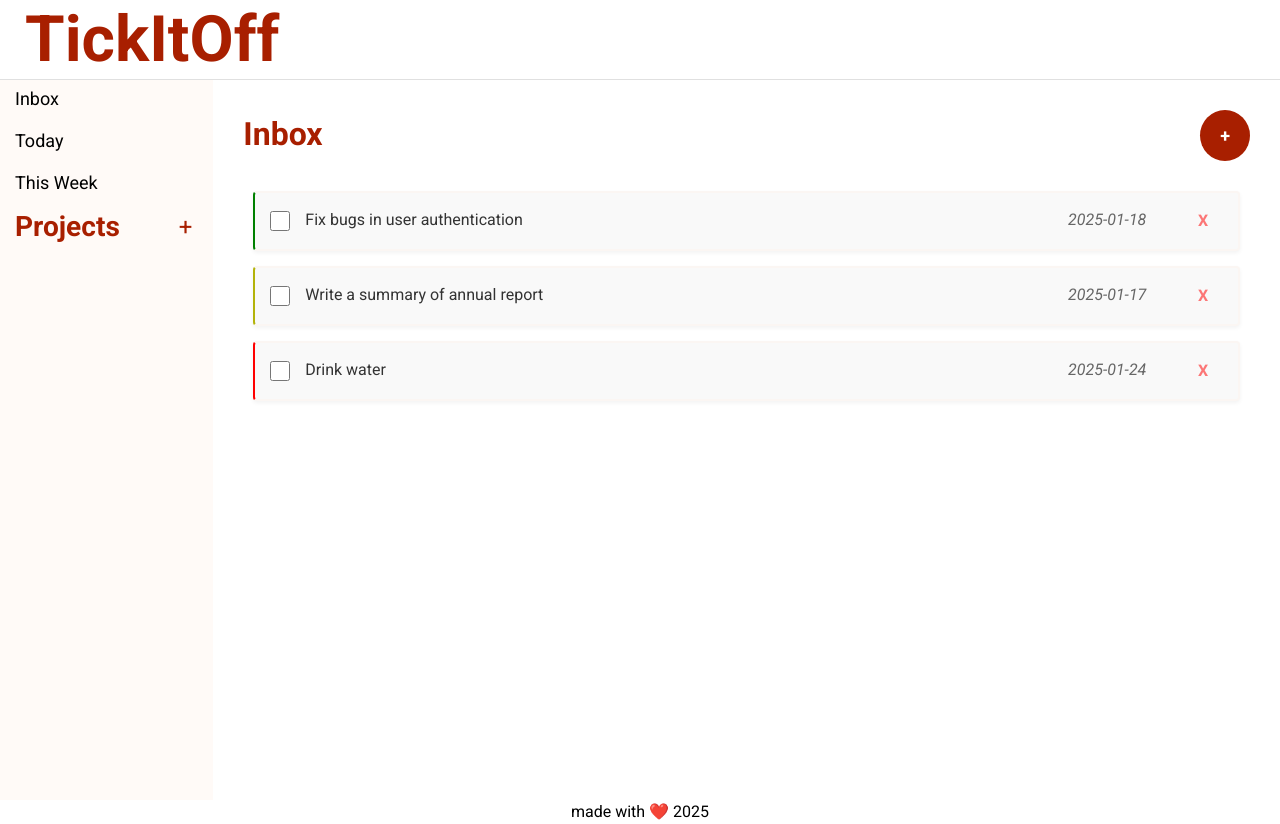
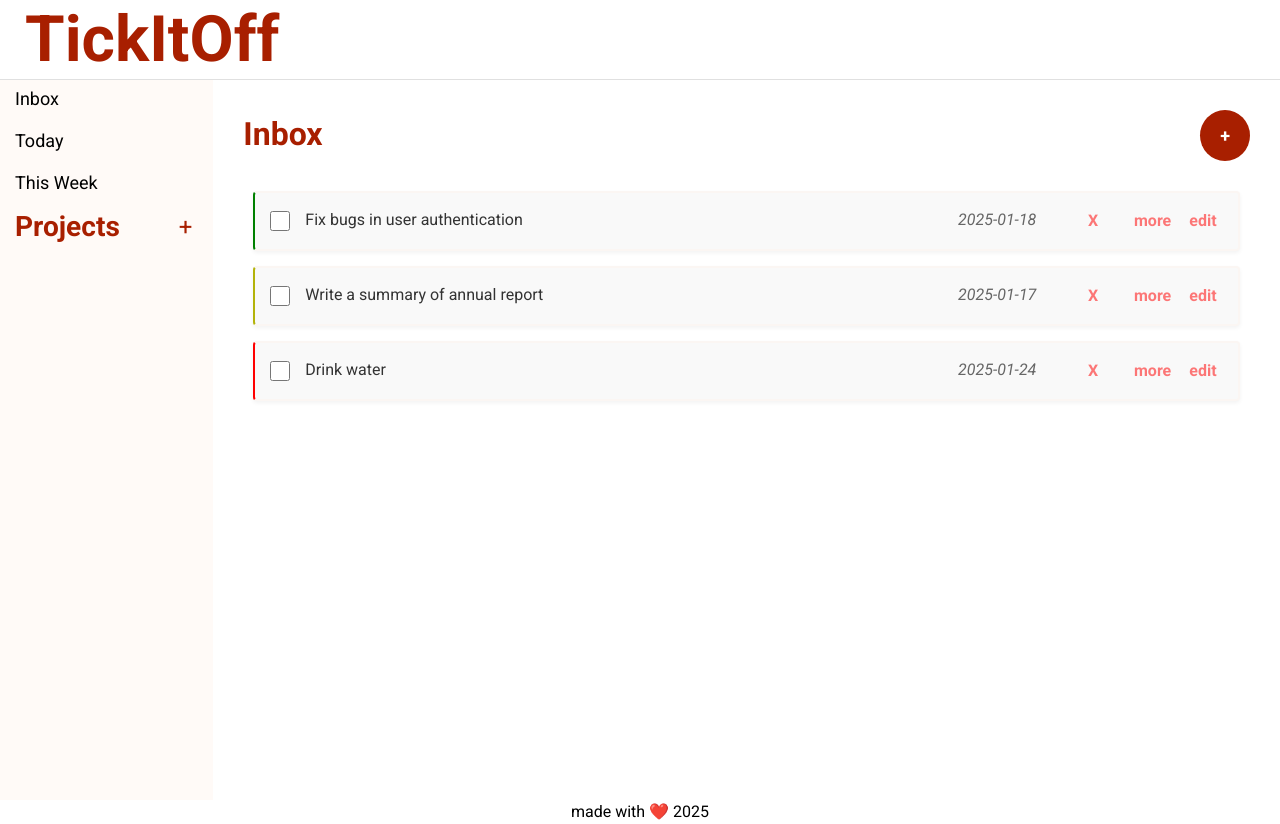
Before and after one commit to Soham-Powar/Todo-List, a website built with webpack: page src/template.html in a window 1280 px wide. Built offline with nearby package versions, Linux system fonts and the light colour scheme.

Commit message:
Add more and edit buttons to todos.

```diff
--- a/src/dom/dom.css
+++ b/src/dom/dom.css
@@ -93,7 +93,7 @@ form {
 	box-shadow: 0 2px 4px rgba(0, 0, 0, 0.05);
 	transition: box-shadow 0.3s ease;
 	display: grid;
-	grid-template-columns: 20px 1fr 100px 40px;
+	grid-template-columns: 20px 1fr 100px 40px 40px 40px;
 	gap: 15px;
 	padding: 15px;
 }
--- a/src/dom/mainContainer.js
+++ b/src/dom/mainContainer.js
@@ -1,6 +1,7 @@
 import './dom.css'
 import getActiveProject from '../modules/getActiveProject';
 import setPriorityStyle from './setPriorityStyle';
+import setDescriptionClickEvent from '../modules/setDescriptionClickEvent'
 
 const mainContainer = document.querySelector('.main-container');
 const mainContainerHeading = document.querySelector('.head > h3')
@@ -38,8 +39,18 @@ export default function renderMainContainer() {
 
 		const removeTodoBtn = document.createElement('button');
 		removeTodoBtn.innerHTML = 'X';
+		todo.appendChild(removeTodoBtn);
 
-		todo.appendChild(removeTodoBtn);
+		const moreTodoBtn = document.createElement('button');
+		moreTodoBtn.innerHTML = 'more';
+		setDescriptionClickEvent(moreTodoBtn, todoTask.description);
+		todo.appendChild(moreTodoBtn);
+
+		const editTodoBtn = document.createElement('button');
+		editTodoBtn.innerHTML = 'edit';
+		todo.appendChild(editTodoBtn);
+
+
 		todoContainer.appendChild(todo);
 		setPriorityStyle(todo, todoTask.priority);
 	});
--- /dev/null
+++ b/src/modules/setDescriptionClickEvent.js
@@ -0,0 +1,5 @@
+export default function setDescriptionClickEvent(moreTodoBtn, description) {
+	moreTodoBtn.addEventListener('click', () => {
+		console.log(description);
+	});
+}
--- a/src/modules/todoManager.js
+++ b/src/modules/todoManager.js
@@ -19,7 +19,7 @@ export function manageTodoCheckboxes() {
 }
 
 export function manageTodoDeletion() {
-    const deleteButtons = document.querySelectorAll('.todo button');
+    const deleteButtons = document.querySelectorAll('.todo button:first-of-type');
 
     deleteButtons.forEach((button) => {
         button.addEventListener('click', function () {
```
